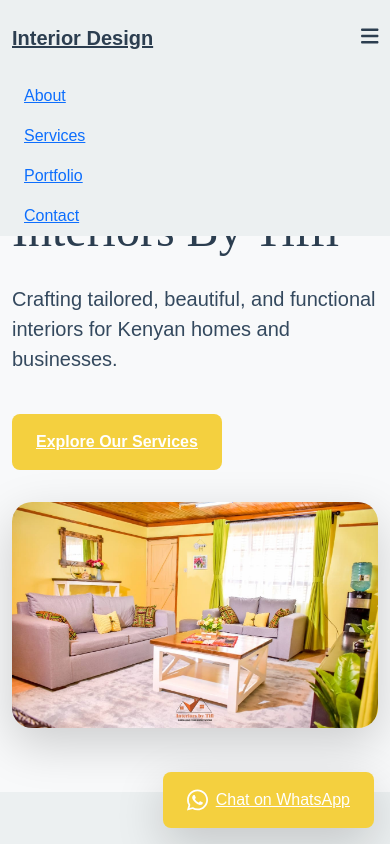
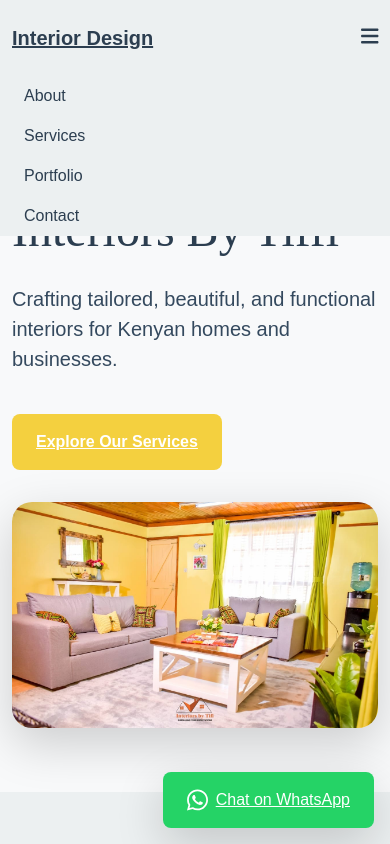
Before and after one commit to coderAndrew37/INTERIOR-DESIGNS, a website with bundled scripts: page public/index.html in a window 390 px wide. Both pictures are taken after a click on the button 369 px from the left and 38 px from the top of the page. Shown: the top 844 px of the page. Built offline with nearby package versions, Linux system fonts and the light colour scheme; files whose address does not match are found by name.

Commit message:
fixing the disppearing nav elements

```diff
--- a/public/index.html
+++ b/public/index.html
@@ -29,18 +29,26 @@
         >
         <nav
           id="mobile-nav"
-          class="hidden absolute md:relative md:flex md:flex-row flex-col md:space-x-8 top-full left-0 w-full md:w-auto bg-idcAccent md:bg-transparent"
+          class="hidden absolute md:relative md:flex md:flex-row flex-col md:space-x-8 top-full left-0 w-full md:w-auto bg-idcAccent md:bg-transparent transition-all duration-300 ease-in-out overflow-hidden"
         >
-          <a href="#about" class="block py-2 px-4 hover:text-idcHighlight"
+          <a
+            href="#about"
+            class="block py-2 px-4 text-idcPrimary no-underline hover:text-idcHighlight hover:scale-105 transition-transform"
             >About</a
           >
-          <a href="#services" class="block py-2 px-4 hover:text-idcHighlight"
+          <a
+            href="#services"
+            class="block py-2 px-4 text-idcPrimary no-underline hover:text-idcHighlight hover:scale-105 transition-transform"
             >Services</a
           >
-          <a href="#projects" class="block py-2 px-4 hover:text-idcHighlight"
+          <a
+            href="#projects"
+            class="block py-2 px-4 text-idcPrimary no-underline hover:text-idcHighlight hover:scale-105 transition-transform"
             >Portfolio</a
           >
-          <a href="#contact" class="block py-2 px-4 hover:text-idcHighlight"
+          <a
+            href="#contact"
+            class="block py-2 px-4 text-idcPrimary no-underline hover:text-idcHighlight hover:scale-105 transition-transform"
             >Contact</a
           >
         </nav>
@@ -122,8 +130,8 @@
         <h2 class="text-3xl font-idcSerif text-idcPrimary mb-6 text-center">
           Our Services
         </h2>
-        <div class="grid grid-cols-1 md:grid-cols-3 gap-8">
-          <!-- Service cards will be dynamically populated -->
+        <div class="grid grid-cols-1 sm:grid-cols-2 lg:grid-cols-3 gap-8">
+          <!-- Service cards dynamically populated -->
         </div>
       </div>
     </section>
@@ -164,8 +172,8 @@
         <h2 class="text-3xl font-idcSerif text-idcPrimary mb-6 text-center">
           Our Portfolio
         </h2>
-        <div class="grid grid-cols-1 md:grid-cols-3 gap-8">
-          <!-- Portfolio cards will be dynamically populated -->
+        <div class="grid grid-cols-1 sm:grid-cols-2 lg:grid-cols-3 gap-8">
+          <!-- Portfolio cards dynamically populated -->
         </div>
       </div>
     </section>
@@ -297,7 +305,7 @@
     <a
       id="floatingWhatsApp"
       href="#"
-      class="fixed bottom-4 right-4 bg-idcHighlight text-white py-3 px-6 rounded-lg shadow-lg flex items-center space-x-2 hover:bg-opacity-90 transition animate-shake"
+      class="fixed bottom-4 right-4 bg-[#25D366] text-white py-3 px-6 rounded-lg shadow-lg flex items-center space-x-2 hover:bg-opacity-90 transition animate-shake"
       data-service="General Inquiry"
       data-whatsapp="Hello Andrew, I would like to discuss a project with you."
     >
--- a/public/scripts/index.js
+++ b/public/scripts/index.js
@@ -17,21 +17,39 @@ document.addEventListener("DOMContentLoaded", () => {
     });
   });
 
-  // Menu toggle functionality
+  // Navbar Elements
   const mobileMenuButton = document.getElementById("mobile-menu");
   const mobileNav = document.getElementById("mobile-nav");
 
+  // Menu toggle functionality with smooth transition
   mobileMenuButton.addEventListener("click", () => {
-    mobileNav.classList.toggle("hidden");
-    mobileNav.classList.toggle("block");
+    if (mobileNav.classList.contains("hidden")) {
+      mobileNav.classList.remove("hidden");
+      mobileNav.style.maxHeight = mobileNav.scrollHeight + "px";
+    } else {
+      mobileNav.style.maxHeight = "0px";
+      setTimeout(() => mobileNav.classList.add("hidden"), 300);
+    }
   });
 
-  // Collapsible Navbar Logic
+  // Prevent navbar items from disappearing on large screens
+  window.addEventListener("resize", () => {
+    if (window.innerWidth >= 768) {
+      mobileNav.classList.remove("hidden");
+      mobileNav.style.maxHeight = "none";
+    } else if (!mobileNav.classList.contains("hidden")) {
+      mobileNav.style.maxHeight = mobileNav.scrollHeight + "px";
+    }
+  });
+
+  // Close menu when a link is clicked (mobile only)
   const navLinks = document.querySelectorAll("#mobile-nav a");
   navLinks.forEach((link) => {
     link.addEventListener("click", () => {
-      mobileNav.classList.add("hidden");
-      mobileNav.classList.remove("block");
+      if (window.innerWidth < 768) {
+        mobileNav.style.maxHeight = "0px";
+        setTimeout(() => mobileNav.classList.add("hidden"), 300);
+      }
     });
   });
 });
--- a/public/styles.css
+++ b/public/styles.css
@@ -7,3 +7,8 @@
   background-color: #292626; /* Accent color */
   color: #f8f6f6; /* Primary color */
 }
+
+#mobile-nav {
+  transition: max-height 0.3s ease-in-out;
+  overflow: hidden; /* Prevents content from overflowing during animation */
+}
--- a/tailwind.config.js
+++ b/tailwind.config.js
@@ -20,6 +20,10 @@ module.exports = {
       spacing: {
         128: "32rem",
         144: "36rem",
+        96: "24rem",
+      },
+      transitionTimingFunction: {
+        "in-out": "ease-in-out",
       },
       borderRadius: {
         xl: "1.25rem",
```
Also changed, not shown: public/output.css.
